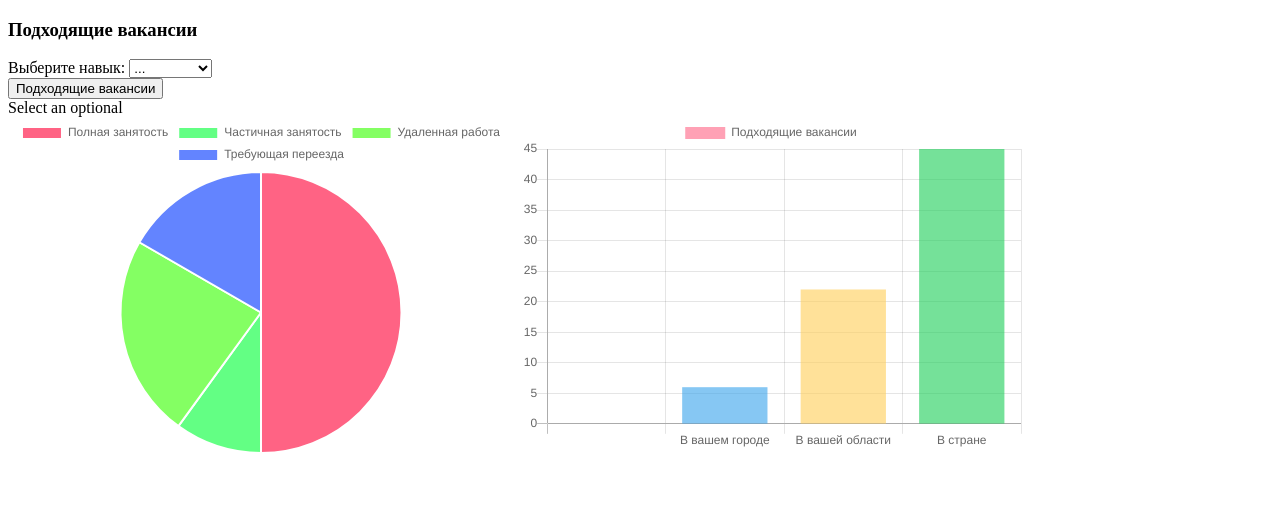
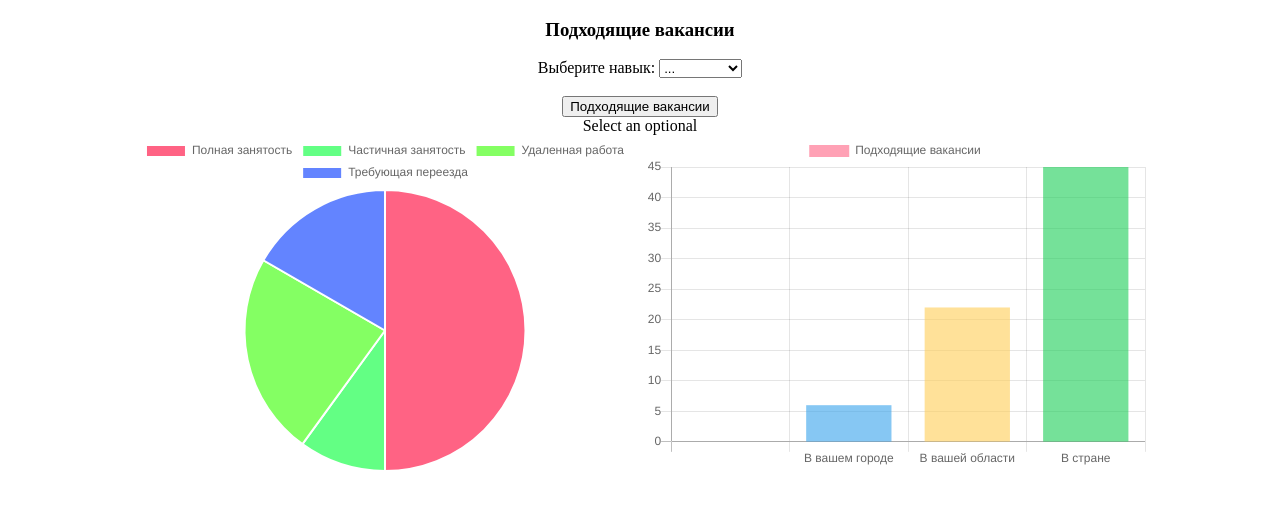
Before and after one commit to NellFotina/hackaton, a PHP site: page / in a window 1280 px wide. Shown: the top 509 px of the page. Run offline with PHP 8.4, Linux system fonts and the light colour scheme.

Commit message:
Change php 5)

```diff
--- a/css/index.css
+++ b/css/index.css
@@ -7,3 +7,8 @@
     height: 40%;
     width: 40%;
 }
+.center {
+    text-align: center;
+    display: block;
+    margin: 0 auto;
+}
--- a/index.php
+++ b/index.php
@@ -9,7 +9,7 @@
     <link rel="stylesheet" type="text/css" href="Assets/Chart.min.css" />
 </head>
 <body>
-<div>
+<div class="center">
 <h3>Подходящие вакансии</h3>
 <form action="<?php echo $_SERVER['PHP_SELF'];?>" method="GET">
     <label>Выберите навык:
@@ -18,7 +18,7 @@
         <option value="web">web</option>
         <option value="copywriter">copywriter</option>
         </select>
-    </label><br />
+    </label><br /><br />
     <input type="submit" value="Подходящие вакансии" />
 </form>
 
@@ -28,11 +28,9 @@ if(isset($_GET['skill'])){
     $skill=$_GET['skill'];
     if($skill=='web'){
         echo '<h3>web</h3>';
-        echo file_get_contents("http://localhost/hackaton/JS/index.php?skill=web");
-    }
+     }
     else if($skill=='copywriter'){
         echo '<h3>copywriter</h3>';
-        echo file_get_contents("http://localhost/hackaton/JS/index.php?skill=copywriter");
     }
 } else {
     echo "Select an optional";
```
